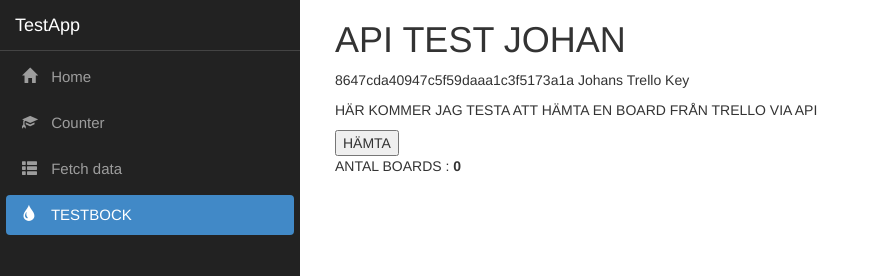
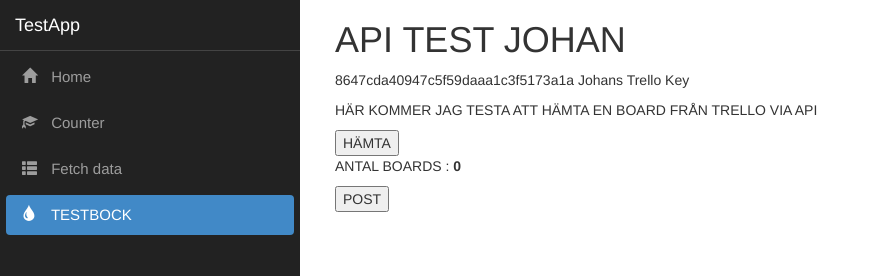
Before and after one commit to trizones/PMStest, an Angular app in the folder TestApp/TestApp/ClientApp/: page /fetch-johan in a window 1280 px wide. Shown: the top 276 px of the page, without its empty margins (0-874 px from the left). Built offline with nearby package versions, Linux system fonts and the light colour scheme.

Commit message:
test som inte funkar ....

```diff
--- a/TestApp/TestApp/ClientApp/src/app/fetch-johan/fetch-johan.component.html
+++ b/TestApp/TestApp/ClientApp/src/app/fetch-johan/fetch-johan.component.html
@@ -11,6 +11,6 @@
 
 <p>ANTAL BOARDS  : <strong>{{ projektCount }}</strong></p>
 
+<li *ngFor="let info of data">   <span class="badge"><a href="{{info.url}}">{{info.name}}</a></span></li>
 
-
-<li *ngFor="let info of data">   <span class="badge"><a href="{{info.url}}">{{info.name}} </a></span></li>
+<button (click)="createProject()">POST</button>
--- a/TestApp/TestApp/ClientApp/src/app/fetch-johan/fetch-johan.component.ts
+++ b/TestApp/TestApp/ClientApp/src/app/fetch-johan/fetch-johan.component.ts
@@ -13,11 +13,11 @@
   private baseUrl = "https://api.trello.com/1/members/me/boards?key=8647cda40947c5f59daaa1c3f5173a1a&token=5e73a3d20653d1e9f97812fa1572a61499b84ffd6954f1b33f4f93d69fd0fdff";  // API för att returnera en array av boards
   data: Object;
 
-    constructor(public http: Http) {
+    constructor(public http: Http){
     }
 
 
-  public projektCounter(){
+  public projektCounter() {
 
 
     var antalProjekt = 0;
@@ -28,7 +28,39 @@
 
 
         });
+  }
 
 
+  public createProject(){
+
+    //var request = require("request");
+
+    //var options = {
+    //  method: 'POST',
+    //  url: 'https://api.trello.com/1/boards/',
+    //  qs:
+    //  {
+    //    name: 'DET FUNKAR',
+    //    defaultLabels: 'true',
+    //    defaultLists: 'true',
+    //    keepFromSource: 'none',
+    //    prefs_permissionLevel: 'private',
+    //    prefs_voting: 'disabled',
+    //    prefs_comments: 'members',
+    //    prefs_invitations: 'members',
+    //    prefs_selfJoin: 'true',
+    //    prefs_cardCovers: 'true',
+    //    prefs_background: 'blue',
+    //    prefs_cardAging: 'regular',
+    //    key: '8647cda40947c5f59daaa1c3f5173a1a',
+    //    token: '5e73a3d20653d1e9f97812fa1572a61499b84ffd6954f1b33f4f93d69fd0fdff'
+    //  }
+    //};
+
+    //request(options, function (error, response, body) {
+    //  if (error) throw new Error(error);
+    //  console.log(body);
+    //});
   }
+
 }
```
